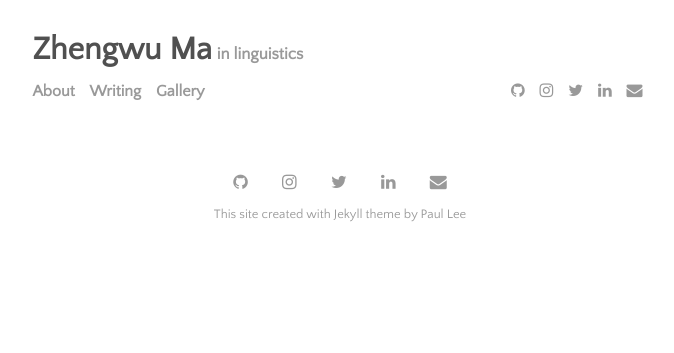
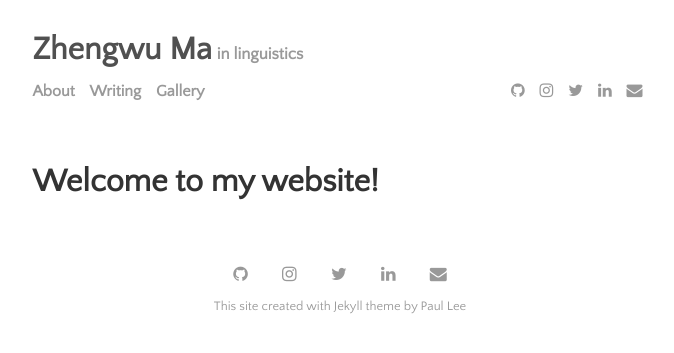
Before and after one commit to zhengwuma/zhengwuma.github.io, a Jekyll site: the page built from index.html, in a window 1280 px wide. Shown: the top 353 px of the page, without its empty margins (300-974 px from the left). Built offline with Jekyll 4.4.1, drawn with Linux system fonts in a browser that asks for light colours; the list of posts is cut into pages by our own code.

Commit message:
Update home.html

```diff
--- a/_layouts/home.html
+++ b/_layouts/home.html
@@ -3,11 +3,9 @@ layout: default
 ---
 
 <h1>
-  {{ home.title }}
+  {{ page.title }}
 </h1>
-{% if home.image %}
-  <img src="{{ site.github.url }}/assets/img/{{ home.image }}">
-{% endif %}
+
 <article>
   {{ content }}
 </article>
```
